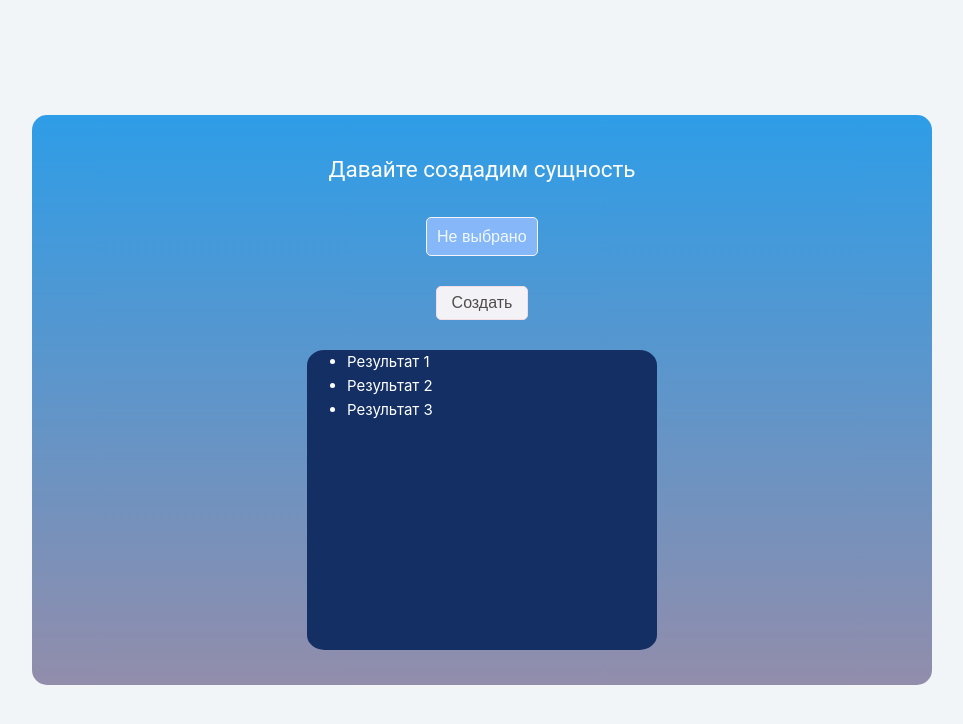
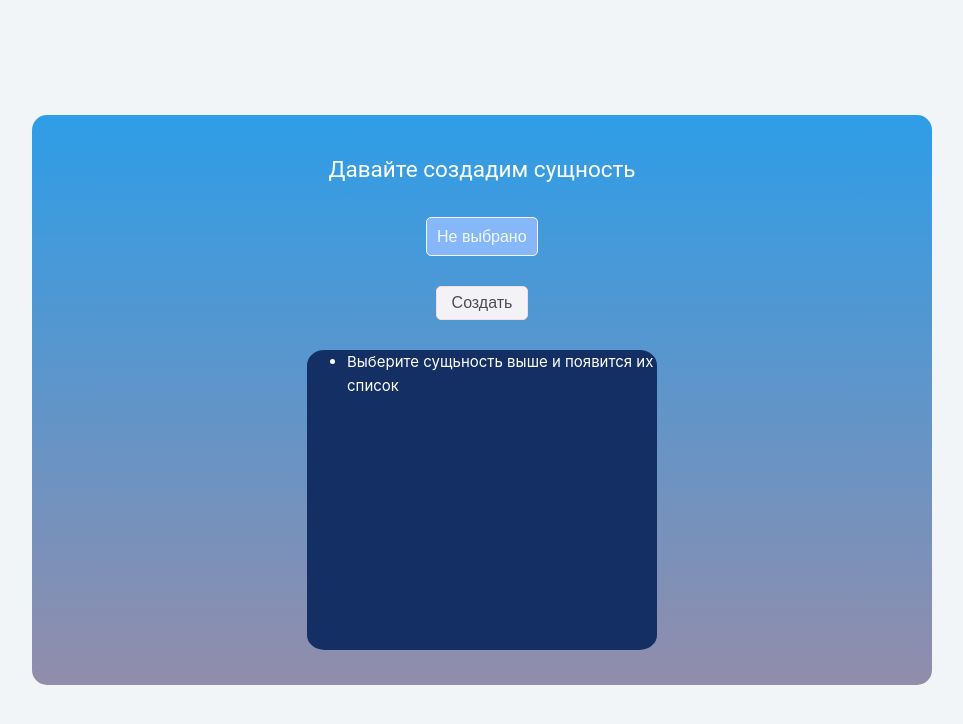
Before and after one commit to AlexMurrr/workWithAmoCRM, a Vue app: page / in a window 1280 px wide. Shown: the top 724 px of the page, without its empty margins (158-1121 px from the left). Built offline with nearby package versions, Linux system fonts and the light colour scheme.

Commit message:
feat: choose entity and show list entity in contaner

```diff
--- a/src/components/contanerV.vue
+++ b/src/components/contanerV.vue
@@ -1,15 +1,31 @@
 <script setup>
+import { useAmoStore }  from '../stores/amoStore';
+import { modalStore } from '../stores/modalStore';
+import { storeToRefs } from 'pinia';
+import { watch, watchEffect } from 'vue';
 
+const storeModal = modalStore();
+const { selectedItem } = storeToRefs(storeModal);
+
+const amoStore = useAmoStore();
+const { deals } = storeToRefs(amoStore);
+const { listEntity } = amoStore;
+
+function check(){
+  console.log(selectedItem.value);
+}
+
+ watchEffect(selectedItem, listEntity(selectedItem));
 </script>
 
 <template>
 
    <div class="resultContaner">
+
+    <!-- <button @click="check">check</button> -->
+
   <ul>
-    <li>Результат 1</li>
-    <li>Результат 2</li>
-    <li>Результат 3</li>
-    <!-- и так далее -->
+    <li v-for="item in listEntity(selectedItem)">{{ item }}</li>
   </ul>
 </div>
 
--- a/src/components/dropDown.vue
+++ b/src/components/dropDown.vue
@@ -8,10 +8,10 @@ import { storeToRefs } from 'pinia';
 const storeModal = modalStore();
 
     const activeBtn = ref('');
-    let dis = '';
+    let dis =  ref('');
     let nameButton = ref('Создать');
 
-    const { items, selectedItem } = storeToRefs(storeModal); //
+    const { items, selectedItem } = storeToRefs(storeModal);
 
     onMounted(() => {
       selectedItem.value = items.value[0].name;
@@ -20,10 +20,10 @@ const storeModal = modalStore();
     watch(selectedItem, (newValue, oldValue) => {
         if (newValue ==='Не выбрано'){
           activeBtn.value = 'noActive';
-          dis = true;
+          dis.value = true;
         }else if (newValue !=='Не выбрано') {
           activeBtn.value = 'active';
-          dis = false;
+          dis.value = false;
         }
     });
 
@@ -35,8 +35,6 @@ const storeModal = modalStore();
       nameButton.value='Cоздать';
     }, 2000)
     }
-
-
 </script>
 
 <template>
--- a/src/stores/amoStore.js
+++ b/src/stores/amoStore.js
@@ -1,19 +1,33 @@
 
 import { defineStore } from "pinia";
 
-export const amoStore = defineStore("amo", {
+export const useAmoStore = defineStore("amo", {
   state: () => {
     return {
-      entity:'',
-      nameEntity: '',
+      deals:['deal1', 'deal2'],
+      company: ['company1', 'company2'],
+      contacts: ['contact1', 'contact2'],
     };
   },
 
   getters: {},
 
   actions: {
-
+   listEntity(entity){
+    switch(entity) {
+      case 'Сделка':
+      return this.deals;
+      case 'Контакт':
+      return this.contacts;
+      case 'Компания':
+      return this.company;
+      case 'Не выбрано':
+      return ['Выберите сущьность выше и появится их список'];
+      default:
+      return [];
+   }
   },
+ }
 });
 
 
```
